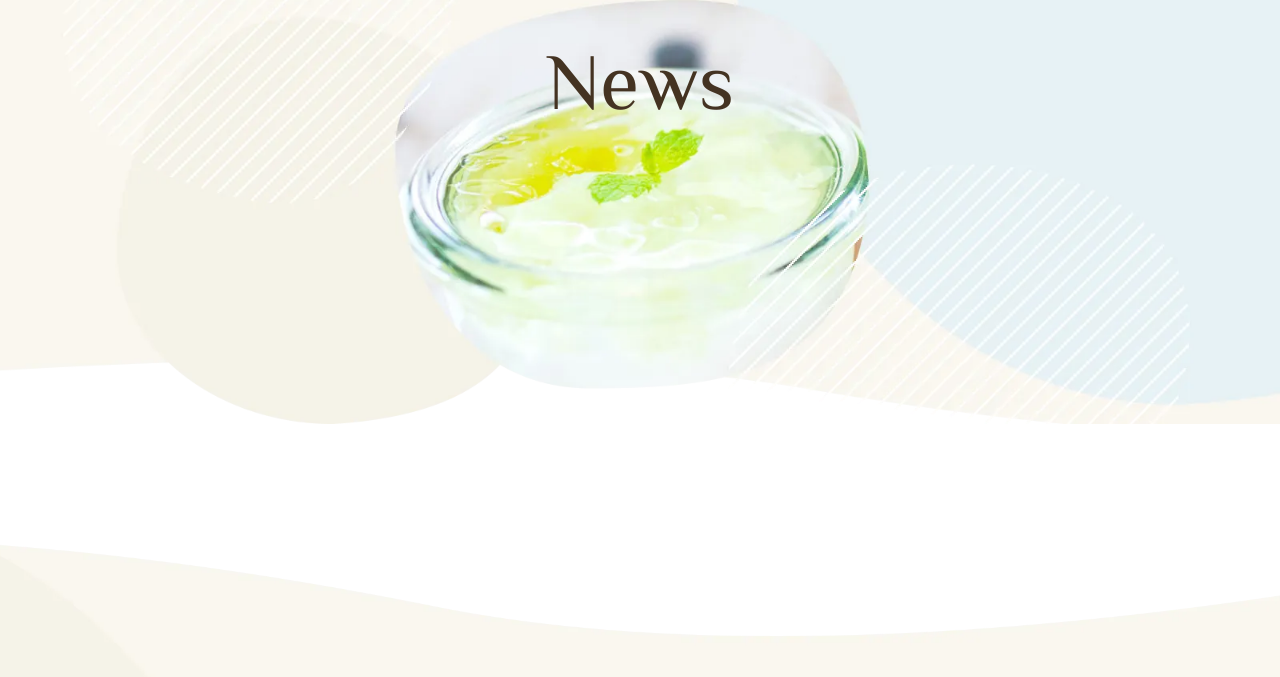
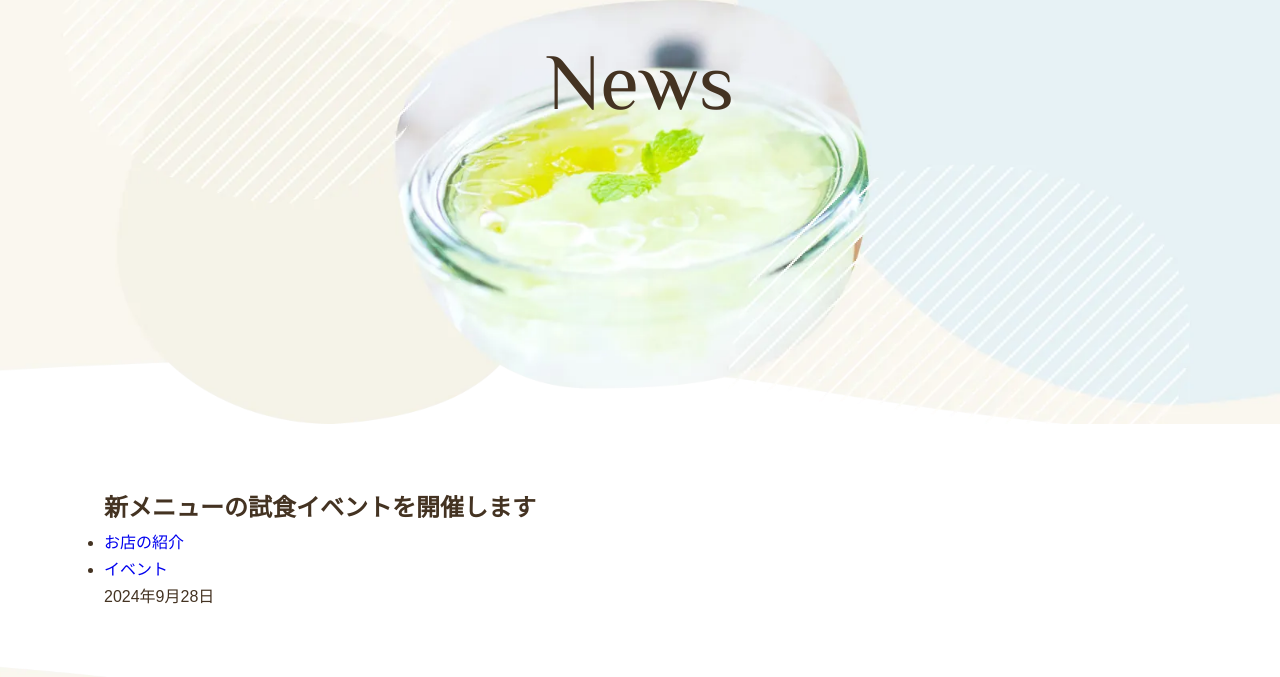
Before and after one commit to eash-misoni/webdesign-submit, a plain HTML site: page chapter5/news.html in a window 1280 px wide. Shown: the part 104-781 px from the top of the page. Drawn offline with Linux system fonts and the light colour scheme; some packages are replaced by stand-ins of ours.

Commit message:
update: commit5-04-1

```diff
--- a/chapter5/news.html
+++ b/chapter5/news.html
@@ -38,6 +38,19 @@
             <h2 class="page-title font-english">News</h2>
         </div>
 
+        <main class="wrapper">
+            <header>
+                <h2 class="post-title">新メニューの試食イベントを開催します</h2>
+                <div class="post-info">
+                    <ul class="post-cat">
+                        <li><a href="#">お店の紹介</a></li>
+                        <li><a href="#">イベント</a></li>
+                    </ul>
+                    <time class="post-date" datetime="2024-09-28">2024年9月28日</time>
+                </div>
+            </header>
+        </main>
+
         <footer class="page-footer">
             <h3 class="heading-large font-english">Infomation</h3>
             <table class="info">
```
